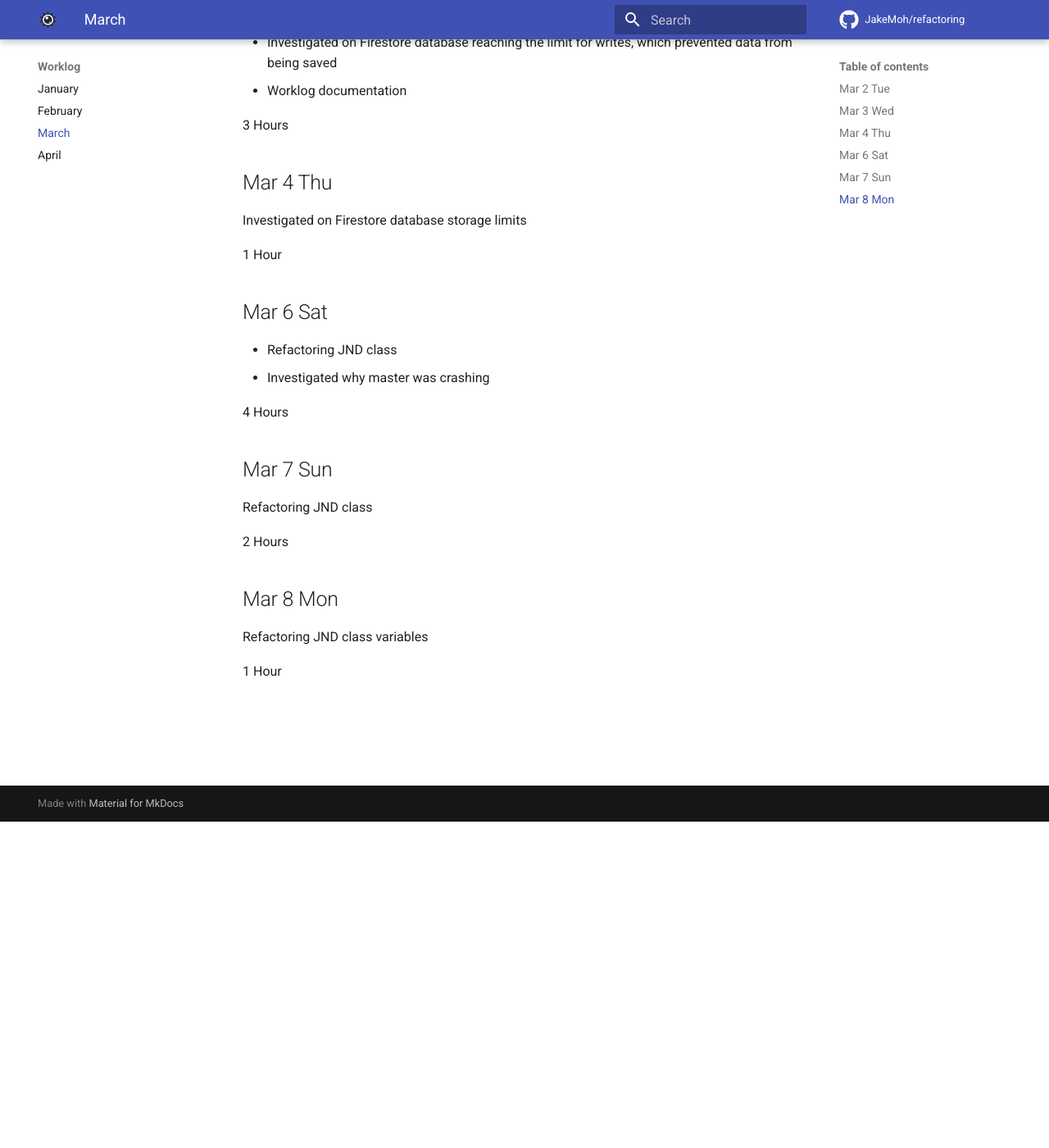
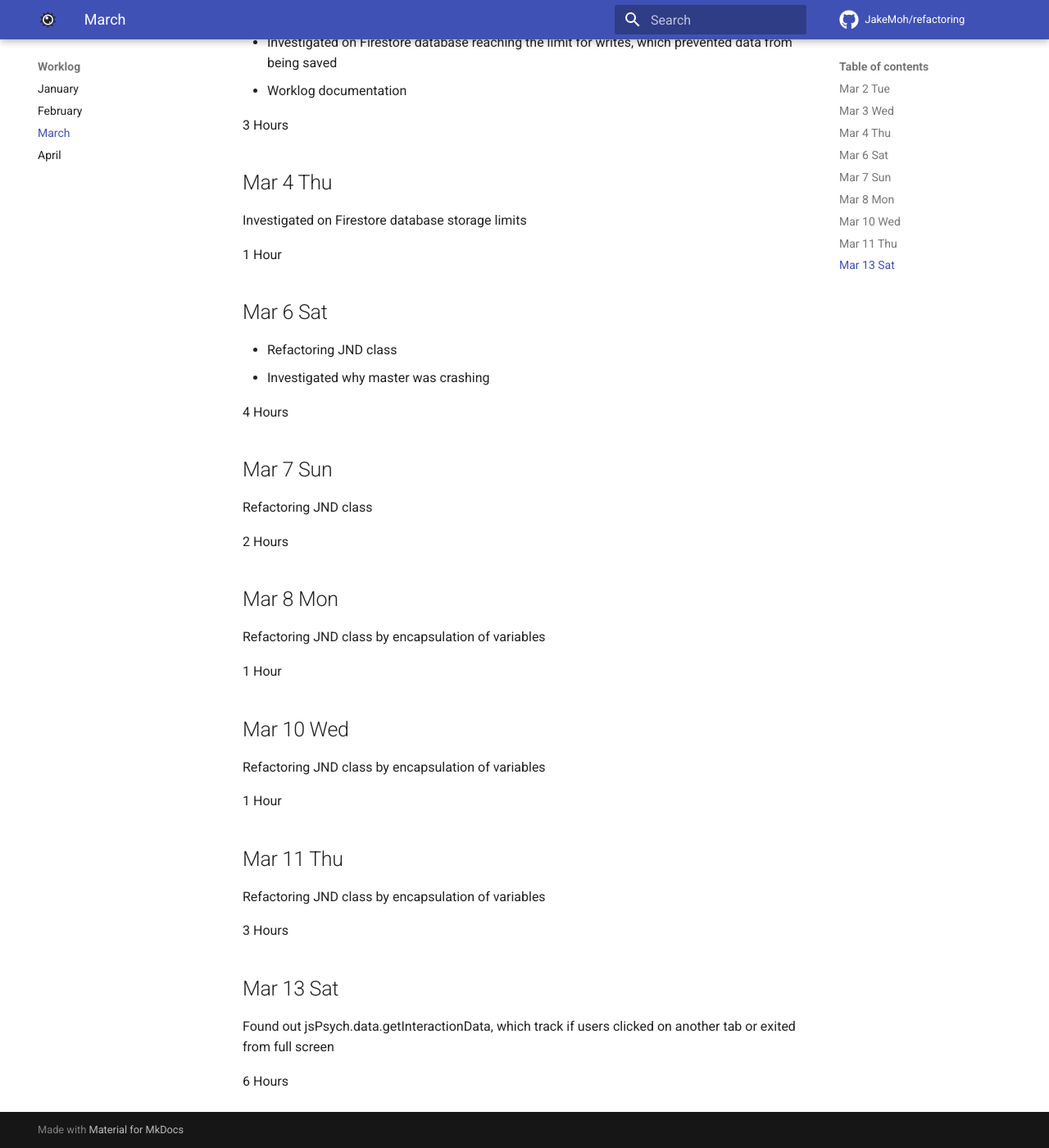
Before and after one commit to JakeMoh/Refactoring, an MkDocs documentation site: the page built from docs/worklog/worklog-3.md, in a window 1280 px wide and 1400 px high, scrolled down 398 px. Shown: the whole window at 82% size. Built offline with MkDocs 1.6.1 and Material for MkDocs 9.7.7, drawn with Linux system fonts in a browser that asks for light colours; comment, search, counter and statistics services are not loaded.

Commit message:
Worklog changes

```diff
--- a/docs/worklog/worklog-3.md
+++ b/docs/worklog/worklog-3.md
@@ -34,6 +34,24 @@ Refactoring JND class
 
 ## Mar 8 Mon
 
-Refactoring JND class variables
+Refactoring JND class by encapsulation of variables
 
 1 Hour
+
+## Mar 10 Wed
+
+Refactoring JND class by encapsulation of variables
+
+1 Hour
+
+## Mar 11 Thu
+
+Refactoring JND class by encapsulation of variables
+
+3 Hours
+
+## Mar 13 Sat
+
+Found out jsPsych.data.getInteractionData, which track if users clicked on another tab or exited from full screen
+
+6 Hours
```
Also changed, not shown: site/search/search_index.json, site/sitemap.xml, site/worklog/worklog-3/index.html, 1 other file.
